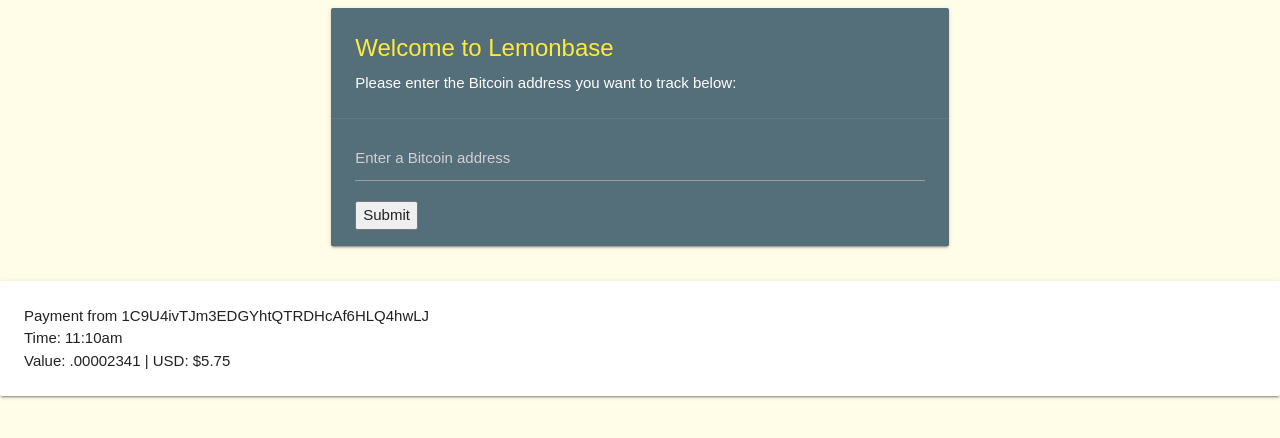
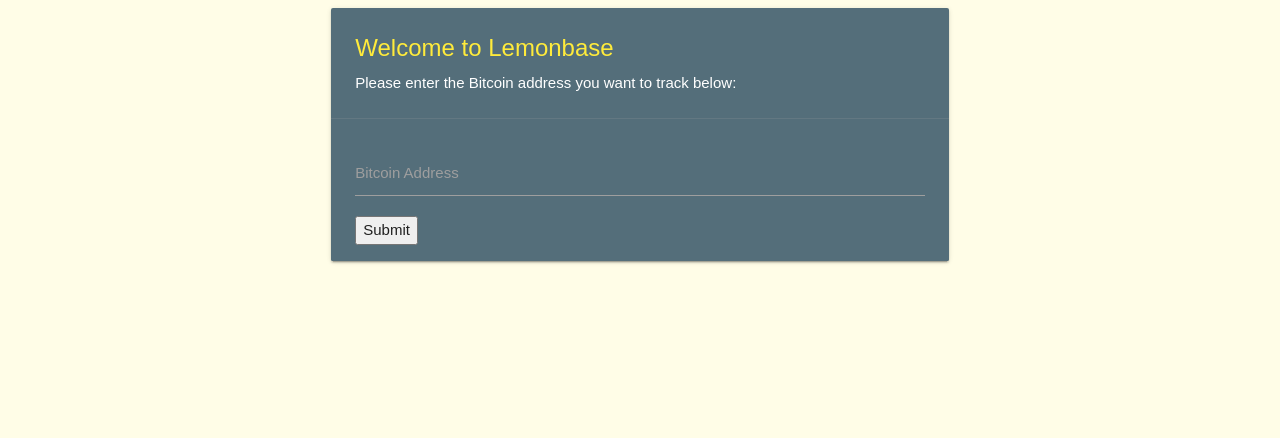
Before and after one commit to isaacmillercodes/lemonbase, a React (Create React App) app: page / in a window 1280 px wide. Shown: the top 438 px of the page. Built offline with nearby package versions, Linux system fonts and the light colour scheme; no server answers.

Commit message:
testing deployment

```diff
--- a/package.json
+++ b/package.json
@@ -3,15 +3,11 @@
   "version": "0.1.0",
   "private": true,
   "dependencies": {
-    "apollo-client": "^2.2.1",
-    "graphql": "^0.12.3",
     "react": "^16.2.0",
-    "react-apollo": "^2.0.4",
     "react-dom": "^16.2.0",
     "react-router": "^4.2.0",
     "react-router-dom": "^4.2.2",
-    "react-scripts": "1.1.0",
-    "socket.io-client": "^2.0.4"
+    "react-scripts": "1.1.0"
   },
   "scripts": {
     "start": "react-scripts start",
--- a/src/components/AddressInput.js
+++ b/src/components/AddressInput.js
@@ -1,7 +1,7 @@
 import React from 'react';
 import '../styles/App.css';
 
-export default ({ address, addAddress }) => (
+export default ({ address, addAddress, updateText }) => (
   <div className="row">
     <div className="col s12 offset-m3 m6">
       <div className="card blue-grey darken-1">
@@ -11,8 +11,11 @@
         </div>
         <div className="card-action">
           <form onSubmit={addAddress}>
-            <input placeholder="Enter a Bitcoin address" id="address" type="text" value={address} minLength="26" maxLength="35" />
-            <button type="submit">Submit</button>
+            <div className="input-field">
+              <input id="address" type="text" value={address} minLength="26" maxLength="35" className="validate" onChange={updateText}/>
+              <label htmlFor="address">Bitcoin Address</label>
+            </div>
+            <button type="button">Submit</button>
           </form>
         </div>
       </div>
--- a/src/components/App.js
+++ b/src/components/App.js
@@ -1,28 +1,79 @@
 import React, { Component } from 'react';
 import '../styles/App.css';
-import socket from '../socket';
+// import socket from '../socket';
 import AddressInput from './AddressInput';
 import TransactionList from './TransactionList';
 
 class App extends Component {
-
-  state = {
-    transactions: []
+  constructor(props) {
+    super(props);
+    this.state = {
+      addressText: '',
+      transactions: []
+    }
+    this.addAddress = this.addAddress.bind(this);
+    this.updateText = this.updateText.bind(this);
   }
 
-  componentDidMount() {
-    socket.subscribeToAddress('1J37CY8hcdUXQ1KfBhMCsUVafa8XjDsdCn');
+  componentWillReceiveProps(nextProps) {
+    console.log("current props: ", this.props);
+    console.log("next props: ", nextProps);
+  }
+
+  addAddress(e) {
+    e.preventDefault();
+
+    const address = this.state.addressText;
+    const transactions = this.state.transactions;
+
+    const socket = new WebSocket('wss://ws.blockchain.info/inv');
+
+  	socket.onopen = function() {
+  		const message = JSON.stringify({"op":"addr_sub", "addr": address})
+  		socket.send(message);
+  	};
+
+  	socket.onmessage = function(onmsg) {
+
+  		const getTransactionUSD = async (value, time) => {
+  			const response = await fetch(`https://api.coindesk.com/v1/bpi/currentprice.json`);
+  			const data = await response.json();
+  			const rate = data.bpi.USD.rate_float
+  			const valueInUSD = (value * rate).toFixed(2);
+  			return valueInUSD;
+  		}
+
+  		const response = JSON.parse(onmsg.data);
+
+  		const payment = response.x.out.find(transaction => transaction.addr === address);
+
+  		if (payment) {
+  			const id = response.x.hash;
+  			const unixTime = response.x.time;
+  			const unixDateObj = new Date(unixTime * 1000);
+  			const time = unixDateObj.toLocaleString();
+  			const satoshiValue = payment.value / 100000000;
+  			getTransactionUSD(satoshiValue, unixTime).then(usdValue => {
+  				const transaction = { id, address: payment.addr, time, satoshiValue, usdValue}
+  				transactions.unshift(transaction);
+  			});
+  		}
+
+  	};
+  }
+
+  updateText(e) {
+    this.setState({ addressText: e.target.value });
   }
 
   render() {
     return (
       <div>
-        <AddressInput address="" addAddress={console.log('hi')}/>
-        <TransactionList />
+        <AddressInput address={this.state.addressText} addAddress={this.addAddress} updateText={this.updateText}/>
+        <TransactionList transactions={this.state.transactions}/>
       </div>
     );
   }
 }
 
-
 export default App;
--- a/src/components/TransactionList.js
+++ b/src/components/TransactionList.js
@@ -1,21 +1,20 @@
-import React, { Component } from 'react';
+import React from 'react';
 import '../styles/App.css';
 
-class TransactionCard extends Component {
-
-  render() {
-    return (
-      <div className="card horizontal col s12 m6 l3">
-        <div className="card-stacked">
-          <div className="card-content">
-            <p>Payment from 1C9U4ivTJm3EDGYhtQTRDHcAf6HLQ4hwLJ</p>
-            <p>Time: 11:10am</p>
-            <p>Value: .00002341 | USD: $5.75</p>
+export default ({ transactions }) => (
+  <div className="row">
+    {transactions.map(transaction => {
+      return (
+        <div key={transaction.id} className="card horizontal col s12 m6 l3">
+          <div className="card-stacked">
+            <div className="card-content">
+              <p>Payment sent to {transaction.address}</p>
+              <p>Time Sent: {transaction.time}</p>
+              <p>BTC: {transaction.satoshiValue} | USD: ${transaction.usdValue}</p>
+            </div>
           </div>
         </div>
-      </div>
-    );
-  }
-}
-
-export default TransactionCard;
+      );
+    })}
+  </div>
+);
--- a/src/index.js
+++ b/src/index.js
@@ -1,6 +1,5 @@
 import React from 'react';
 import ReactDOM from 'react-dom';
-import { ApolloProvider, createNetworkInterface, ApolloClient } from 'react-apollo'
 import { BrowserRouter } from 'react-router-dom'
 import './styles/App.css';
 import './styles/index.css';
--- a/src/socket.js
+++ /dev/null
@@ -1,37 +0,0 @@
-export function subscribeToAddress(address) {
-	const btcs = new WebSocket('wss://ws.blockchain.info/inv');
-
-	btcs.onopen = function() {
-		const message = JSON.stringify({"op":"addr_sub", "addr": address})
-		btcs.send(message);
-	};
-
-	btcs.onmessage = function(onmsg) {
-
-		const getTransactionUSD = async (value, time) => {
-			const response = await fetch(`https://api.coindesk.com/v1/bpi/currentprice.json`);
-			const data = await response.json();
-			const rate = data.bpi.USD.rate_float
-			const valueInUSD = (value * rate).toFixed(2);
-			return valueInUSD;
-		}
-
-		const response = JSON.parse(onmsg.data);
-
-		const payment = response.x.out.find(transaction => transaction.addr === address);
-
-		if (payment) {
-			const unixTime = response.x.time;
-			const unixDateObj = new Date(unixTime * 1000);
-			const time = unixDateObj.toLocaleString();
-			const satoshiValue = payment.value / 100000000;
-			getTransactionUSD(satoshiValue, unixTime).then(transactionUSD => {
-				const transaction = { address, time, satoshiValue, transactionUSD }
-				return transaction;
-			});
-		}
-
-	};
-}
-
-export default { subscribeToAddress };
```
Also changed, not shown: 1 other file (tests, documents, lock files or other folders).
